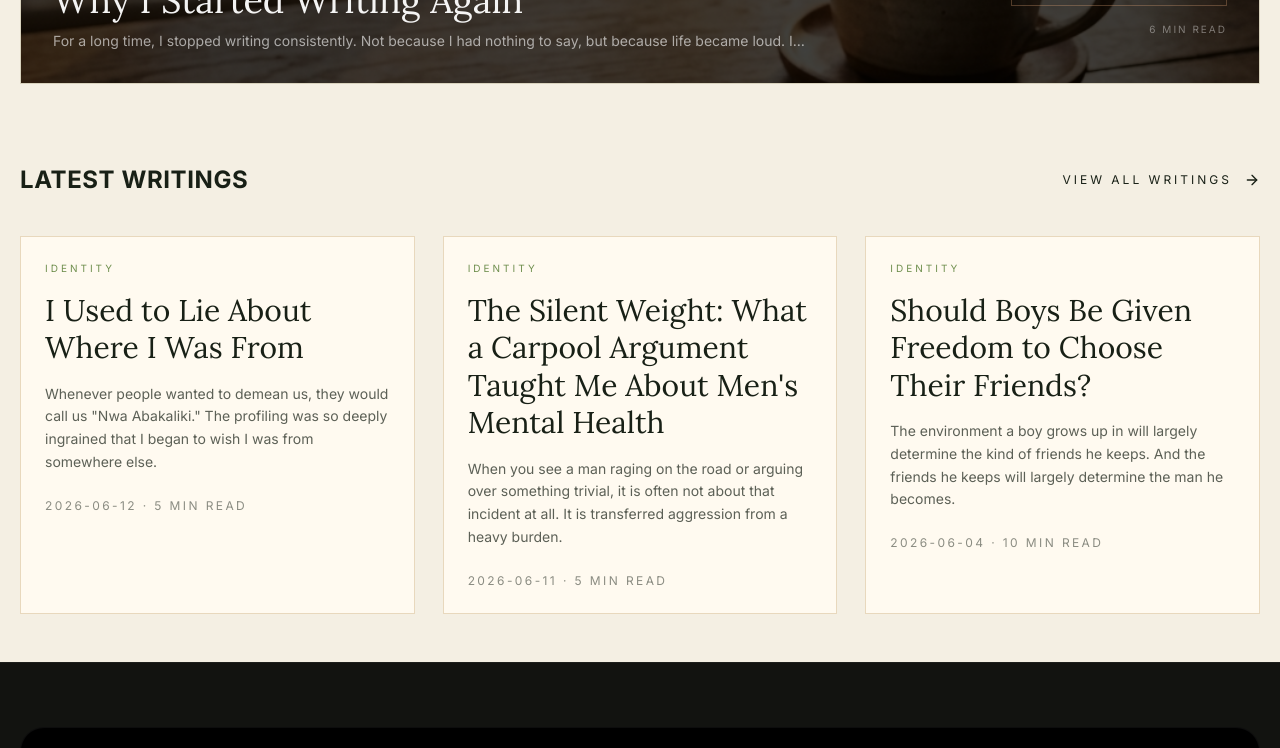
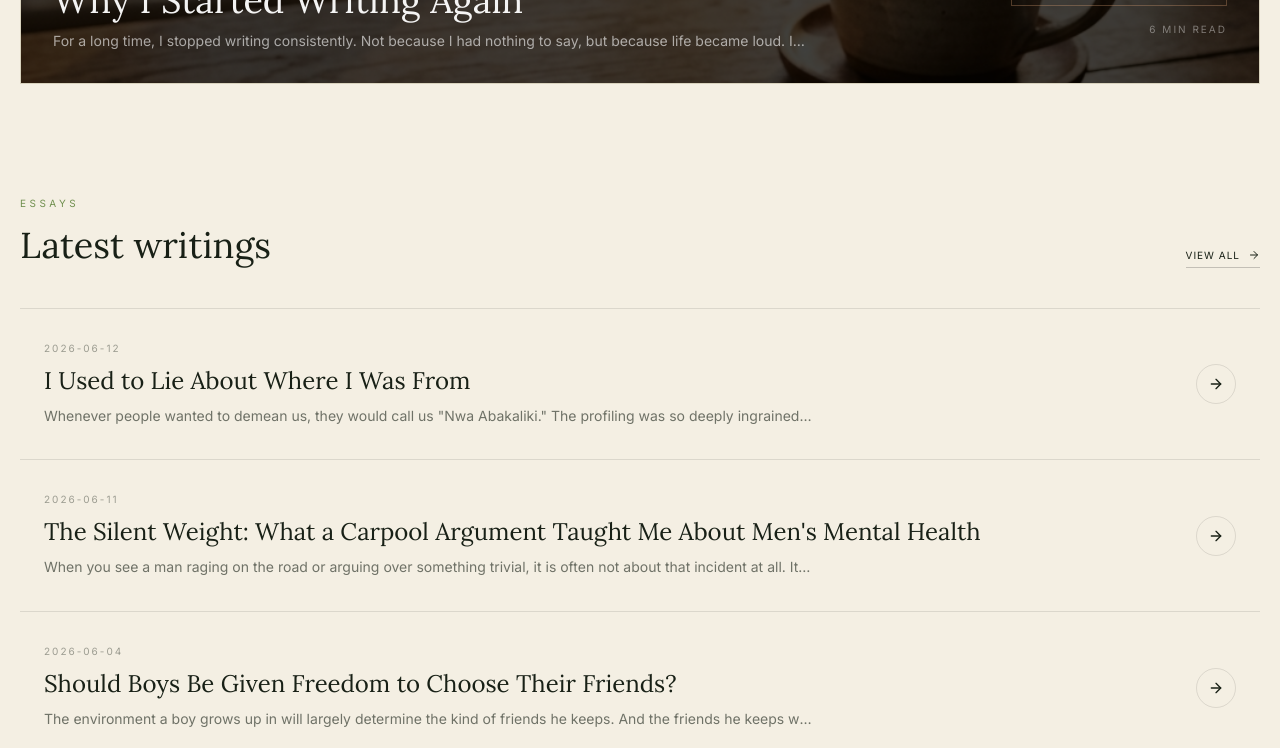
Before and after one commit to conditassociatesltd-gif/purposeful-builder, a Next.js app in the folder purposeful-builder/: page / in a window 1280 px wide. Shown: the part 900-1648 px from the top of the page. Built offline with nearby package versions, Linux system fonts and the light colour scheme.

Commit message:
Fix latest writings list to be minimal and update podcast name in show notes

```diff
--- a/purposeful-builder/app/page.tsx
+++ b/purposeful-builder/app/page.tsx
@@ -196,36 +196,56 @@ export default function HomePage() {
     </Link>
   </section>
 )}
-<section className="max-w-7xl mx-auto px-5 pt-8 pb-12">
-        <div className="flex items-center justify-between mb-10">
-          <h3 className="text-2xl font-bold uppercase tracking-wide">Latest writings</h3>
-          <Link href="/writing" className="hidden md:flex items-center gap-3 text-xs tracking-[0.25em] uppercase">
-            View all writings <ArrowRight size={16} />
+      {/* Latest Writings List */}
+      {essays.length > 0 && (
+        <section className="bg-[var(--parchment)]" style={{ color: "var(--ink)" }}>
+          <div className="max-w-7xl mx-auto px-5 py-12 md:py-16">
+            <div className="flex flex-col md:flex-row md:items-end justify-between gap-4 mb-10">
+              <div>
+                <p className="text-[10px] tracking-[0.35em] uppercase mb-3" style={{ color: "var(--rust)" }}>Essays</p>
+                <h2 className="font-serif text-3xl md:text-4xl leading-tight">Latest writings</h2>
+              </div>
+              <Link href="/writing" className="hidden md:inline-flex items-center gap-2 text-[10px] uppercase tracking-widest hover:text-[var(--rust)] transition-colors border-b border-black/20 pb-1">
+                View All <ArrowRight size={12} />
               </Link>
             </div>
 
-        <div className="grid md:grid-cols-3 gap-7">
+            <div className="flex flex-col border-t border-black/10">
               {essays.map((essay) => (
-            <Link key={essay.slug} href={`/writing/${essay.slug}`} className="group border p-6 hover:-translate-y-1 hover:shadow-md transition-all duration-300" style={{ background: "var(--card)", borderColor: "var(--peach)" }}>
-
-              <div>
-                <p className="text-[10px] tracking-[0.3em] uppercase mb-4" style={{ color: "var(--rust)" }}>
-                  {essay.category}
-                </p>
-                <h4 className="font-serif text-3xl leading-tight group-hover:text-[#c4572a] transition-colors">
+                <Link
+                  key={essay.slug}
+                  href={`/writing/${essay.slug}`}
+                  className="group flex flex-col md:flex-row md:items-center justify-between gap-4 p-6 md:py-8 border-b border-black/10 hover:bg-black/5 transition-all duration-300"
+                >
+                  <div className="flex-1">
+                    <p className="text-[10px] tracking-[0.2em] uppercase opacity-40 mb-2">{essay.date}</p>
+                    <h3 className="font-serif text-2xl leading-snug mb-2 group-hover:text-[var(--rust)] transition-colors">
                       {essay.title}
-                </h4>
-                <p className="mt-4 text-sm leading-relaxed opacity-70">
+                    </h3>
+                    <p className="text-sm opacity-60 leading-relaxed line-clamp-2 md:line-clamp-1 max-w-3xl">
                       {essay.excerpt}
                     </p>
-                <p className="mt-6 text-xs tracking-[0.2em] uppercase opacity-50">
-                  {essay.date} · {essay.readingTime || "4 min read"}
-                </p>
+                  </div>
+                  <div className="shrink-0 flex items-center justify-between md:justify-end gap-4 mt-4 md:mt-0">
+                    <span className="text-[10px] uppercase tracking-widest text-[var(--rust)] font-bold md:opacity-0 group-hover:opacity-100 transition-opacity">
+                      Read Essay
+                    </span>
+                    <div className="w-10 h-10 rounded-full border border-black/10 flex items-center justify-center group-hover:bg-[var(--rust)] group-hover:text-white group-hover:border-[var(--rust)] transition-colors">
+                      <ArrowRight size={16} className="-rotate-45 md:rotate-0" />
+                    </div>
                   </div>
                 </Link>
               ))}
             </div>
+
+            <div className="mt-10 text-center md:hidden">
+              <Link href="/writing" className="inline-flex items-center gap-2 text-[10px] uppercase tracking-widest hover:text-[var(--rust)] transition-colors border-b border-black/20 pb-1">
+                View All <ArrowRight size={12} />
+              </Link>
+            </div>
+          </div>
         </section>
+      )}
 
       {/* FEATURED PODCAST */}
       {latestPodcast && (
--- a/purposeful-builder/content/podcasts/the-architecture-of-masculinity.mdx
+++ b/purposeful-builder/content/podcasts/the-architecture-of-masculinity.mdx
@@ -8,7 +8,7 @@ coverImage: "/images/hero-mentorship.jpg"
 featured: true
 ---
 
-This is the first episode of the Purposeful Builder podcast. Today we discuss the importance of structure, discipline, and silence in the journey of becoming a man.
+This is the first episode of the Formation podcast. Today we discuss the importance of structure, discipline, and silence in the journey of becoming a man.
 
 ## Show Notes
 
```
Lines whose indentation alone changed are shown as unchanged.
